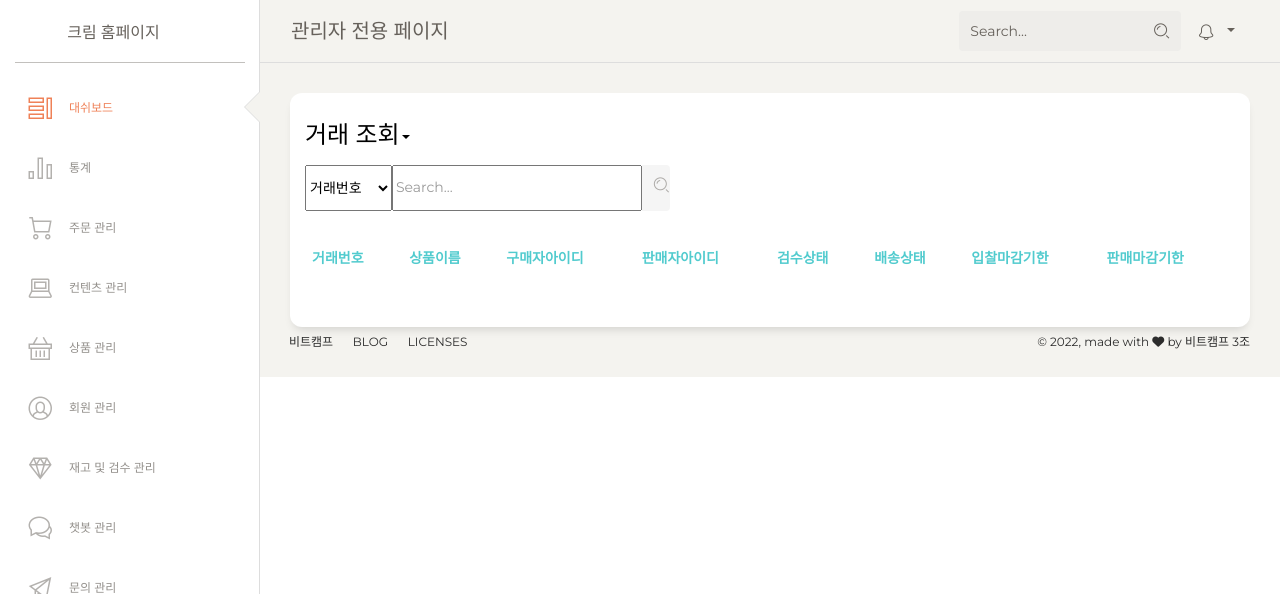
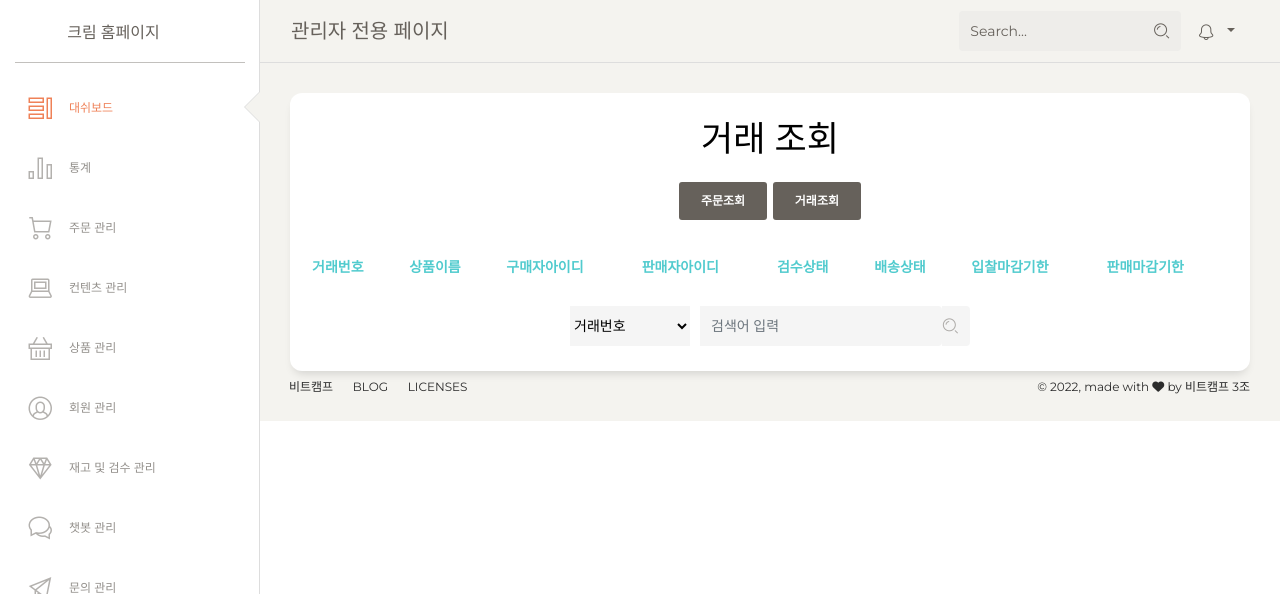
Before and after one commit to woonglceo/git_shoeCream, a Java web app: page /adminViews/order/dealList in a window 1280 px wide. Shown: the top 594 px of the page. Run offline with Spring Boot 4, a stand-in JSP engine, Linux system fonts and the light colour scheme; lists and menus that the app fills with data are empty; the project's own start-up code is not run, and a stand-in starts its controllers and pages; some of the project's set-up classes (security, data sources, template engines, error pages and the like) are left out, and stand-ins take their place; some libraries are stand-ins or nearby versions.

Commit message:
order, deal css 변경

```diff
--- a/shoeCream/src/main/java/deal/controller/DealController.java
+++ b/shoeCream/src/main/java/deal/controller/DealController.java
@@ -42,6 +42,13 @@ public class DealController {
 		return map;
 	}
 
+	@GetMapping(value="dealView")
+	public String dealView(@RequestParam String dealId, Model model) {
+		model.addAttribute("dealId", dealId);
+		model.addAttribute("display", "/WEB-INF/adminViews/order/dealView.jsp");
+		return "/admin/adminIndex";
+	}
+
 	@PostMapping(value="getDeal")
 	@ResponseBody
 	public DealDTO getDeal(@RequestParam String dealId) {
--- a/shoeCream/src/main/webapp/WEB-INF/adminViews/order/dealList.jsp
+++ b/shoeCream/src/main/webapp/WEB-INF/adminViews/order/dealList.jsp
@@ -8,75 +8,54 @@
 
       <div class="card-header">
         <div>
-
-        <div class="list">
-			  <a href="#" data-toggle="dropdown" aria-haspopup="true" aria-expanded="false" style="text-decoration-line: none;">
-                   <h4 class="card-title" style="color: black">거래 조회<span class="caret"></span></h4>
-              </a>
-
-              <div class="dropdown-menu dropdown-menu-left" aria-labelledby="navbarDropdownMenuLink">
-                <a class="dropdown-item" href="/shoeCream/adminViews/order/orderList">주문 조회</a>
-              </div>
-             </div>
+		<h2 class="card-title" style="color: black;text-align:center;">거래 조회</h2>
+        	<div style="text-align:center;">
+		        <button class="btn btn-secondary" type="button" id="dropdownMenuButton"
+		        onclick="location.href='/shoeCream/adminViews/order/orderList'">주문조회</button>
+		        <!-- onclick="location.href='/shoeCream/adminViews/order/orderList'"> -->
+		        <button class="btn btn-secondary" type="button" id="dropdownMenuButton"
+		        onclick="location.href='/shoeCream/adminViews/order/dealList'">거래조회</button>
+       		</div>
 
 
-	     <div class="input-group no-border" style="margin-right:60px;">
-		   <select id="dealSearchSelect">
-		     <option value="dealId">거래번호</option>
-		     <option value="productName">상품이름</option>
-		     <option value="userId">회원아이디</option>
-		   </select>
-	          <input type="text" id="dealSearchText" value="" placeholder="Search..."
-	           style="width:250px;float:right;">
-	          <div class="input-group-append">
 
-	            <div class="input-group-text">
-	              <a id="searchBtn" class="btn-rotate" style="cursor:pointer">
-	                <i class="nc-icon nc-zoom-split"></i>
-	              </a>
-	            </div>
-
-	          </div>
-	       </div>
-	       <div id="dealSearchDiv"></div>
         </div>
       </div>
 
       <div class="card-body">
         <div class="table-responsive">
           <table class="table" id="dealListTable">
-            <thead class=" text-primary">
-              <th>
-                거래번호
-              </th>
-              <th>
-                상품이름
-              </th>
-              <th>
-                구매자아이디
-              </th>
-              <th>
-                판매자아이디
-              </th>
-              <th>
-                검수상태
-              </th>
-              <th>  <!-- <th class="text-right"> -->
-                배송상태
-              </th>
-              <th>
-                입찰마감기한
-              </th>
-              <th>
-                판매마감기한
-              </th>
-            </thead>
+			<thead class=" text-primary">
+				<tr>
+					<th>거래번호</th>
+					<th>상품이름</th>
+					<th>구매자아이디</th>
+					<th>판매자아이디</th>
+					<th>검수상태</th>
+					<th>배송상태</th><!-- <th class="text-right"> -->
+					<th>입찰마감기한</th>
+					<th>판매마감기한</th>
+				</tr>
+			</thead>
 
           </table>
-        </div>
         <div id="dealPagingDiv" class="pagingDiv"></div>
-      </div>
+     	       <div class="input-group no-border" id="searchDiv">
+				    	<select name="searchOption" id="searchOption">
+							 <option value="dealId">거래번호</option>
+						     <option value="productName">상품이름</option>
+						     <option value="userId">회원아이디</option>
+						</select>
 
+						<input type="text" class="form-control" placeholder="검색어 입력"
+							   id="dealSearchText" name="dealSearchText" style="width: 80%">
+					    <div class="input-group-append">
+					           <div class="input-group-text" id="searchBtn"><i class="nc-icon nc-zoom-split"></i></div>
+              		    </div>
+			  </div><!-- searchDiv -->
+			  <div id="searchDivText"></div>
+        </div><!-- table-responsive -->
+      </div><!-- card-body -->
     </div>
 
   </div>
--- a/shoeCream/src/main/webapp/admin/assets/css/order/orderList.css
+++ b/shoeCream/src/main/webapp/admin/assets/css/order/orderList.css
@@ -18,3 +18,26 @@
 .pagingDiv span {
 	padding: 0 5px;
 }
+
+#searchDivText {
+	font-size: 12px;
+	color: red;
+	margin: 5px 0;
+    text-align:center;
+}
+#searchDiv {
+    width: 400px;
+    margin: auto;
+}
+
+#searchOption {
+    width: 30%;
+    margin-right: 10px;
+    border: 1px;
+    outline: 0;
+    background-color: rgba(222, 222, 222, 0.3);
+}
+
+.input-group-text {
+	cursor: pointer;
+}
--- a/shoeCream/src/main/webapp/admin/assets/js/order/dealList.js
+++ b/shoeCream/src/main/webapp/admin/assets/js/order/dealList.js
@@ -28,7 +28,7 @@ $(function(){
 				$('<tr/>')
 					.append($('<td/>', {    // 거래번호
 						}).append($('<a/>', {
-							href: '/shoeCream/adminView/deal/dealView?dealId='+items.dealId,
+							href: '/shoeCream/adminViews/order/dealView?dealId='+items.dealId,
 							text: items.dealId,
 							class: 'deal_' + items.dealId  //'subjectA subjectA_' + items.seq
 						}))
@@ -73,7 +73,7 @@ $('#searchBtn').click(function(){
 	$('#dealSearchDiv').empty();
 	if($('#dealSearchText').val() == '') {
 		//alert('값을 입력해주세요.');
-		$('#dealSearchDiv').text('값을 입력해주세요');
+		$('#searchDivText').text('값을 입력해주세요');
 	} else {
 		$.ajax({
 			type: 'POST',
--- a/shoeCream/src/main/webapp/admin/assets/js/order/orderList.js
+++ b/shoeCream/src/main/webapp/admin/assets/js/order/orderList.js
@@ -56,7 +56,7 @@ $('#searchBtn').click(function(){
 	$('#orderSearchDiv').empty();
 	if($('#orderSearchText').val() == '') {
 		//alert('값을 입력해주세요.');
-		$('#orderSearchDiv').text('값을 입력해주세요');
+		$('#searchDivText').text('값을 입력해주세요');
 	} else {
 		$.ajax({
 			type: 'POST',
```
Also changed, not shown: shoeCream/src/main/java/deal/dao/dealMapper.xml (+26 -2 lines), shoeCream/src/main/webapp/WEB-INF/adminViews/order/dealView.jsp (added, +84 -0 lines), shoeCream/src/main/webapp/WEB-INF/adminViews/order/orderList.jsp (+24 -30 lines), shoeCream/src/main/webapp/admin/assets/js/order/dealView.js (added, +16 -0 lines), 1 other file.
